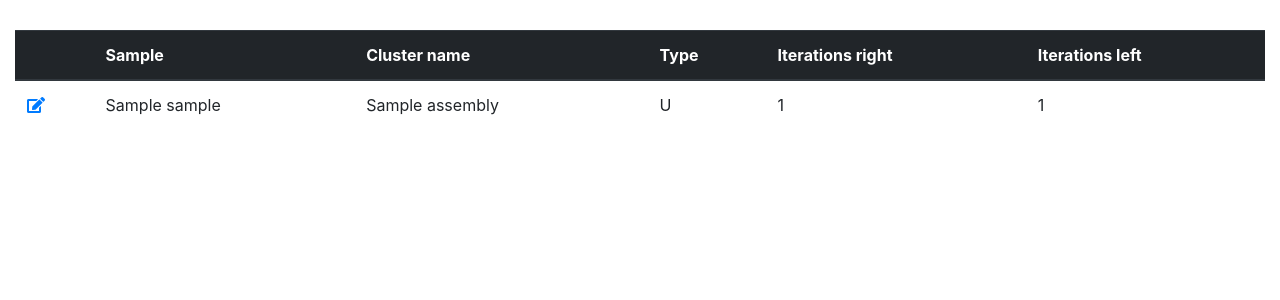
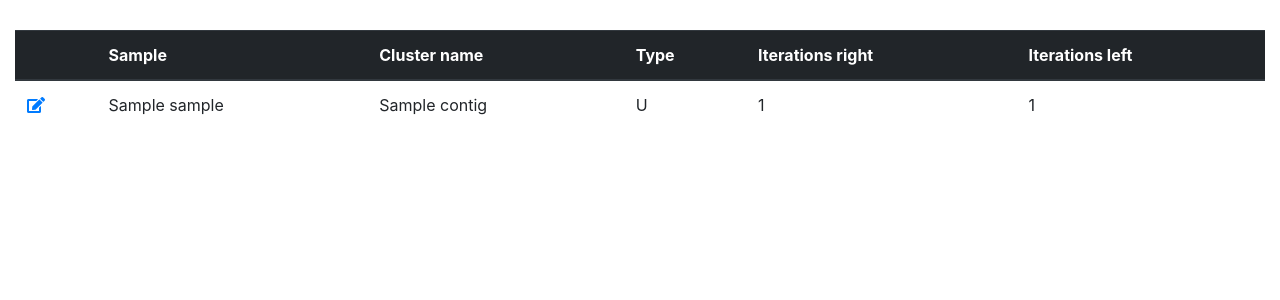
Before and after one commit to bposzewiecka/phaseDancerViewer, a Django app: page /clusters in a window 1280 px wide. Shown: the part 56-356 px from the top of the page. Run offline with Django 3.2, Linux system fonts and the light colour scheme; tables that the repository leaves empty hold one stand-in row (values such as "Sample post"); some libraries are stand-ins or nearby versions.

Commit message:
Changes in model names Assembly  -> Contig

```diff
--- a/clusters/models.py
+++ b/clusters/models.py
@@ -6,19 +6,25 @@
     ('ont', 'PacBio HiFi'),
 ]
 
-class Mapping(models.Model):
-    name = models.CharField(max_length = 20)
+class Reference(models.Model):
+    name = models.CharField(max_length = 20, primary_key = True)
     in_ucsc = models.BooleanField(default = False)
 
+    def __str__(self):
+        return self.name + (' (in UCSC)' if self.in_ucsc else '')
+
+    class Meta:
+        ordering = ['name']
+
 class PhaseDancerData(models.Model):
-    iterations_right = models.IntegerField(default = 0, null = True, blank = True)
-    iterations_left = models.IntegerField(default = 0, null = True, blank = True)
-    igv_screenshot = models.BooleanField(default = False)
-    browser = models.BooleanField(default = True)
+    iterations_right = models.IntegerField(null = True, blank = True)
+    iterations_left = models.IntegerField(null = True, blank = True)
+    igv_screenshot = models.BooleanField(null = True)
+    browser = models.BooleanField(null = True)
     contig_size = models.IntegerField(null = True, blank = True)
     contig_extension_size = models.IntegerField(null = True, blank = True)
     reference_prefix_to_map_size = models.IntegerField(null = True, blank = True)
-    mappings = models.ManyToManyField(Mapping, blank = True)
+    mappings = models.ManyToManyField(Reference, blank = True)
 
     class Meta:
         abstract = True
@@ -34,8 +40,8 @@
         choices = SEQUENCING_TECHNOLOGIES
     )
 
-class Assembly(PhaseDancerData):
-    start_name = models.CharField(max_length = 50)
+class Contig(PhaseDancerData):
+    name = models.CharField(max_length = 50)
     sample =  models.ForeignKey(Sample, on_delete = models.PROTECT, related_name = 'samples')
 
     ASSEMBLY_TYPES = (
@@ -45,6 +51,42 @@
 
     assembly_type = models.CharField(max_length = 1, choices = ASSEMBLY_TYPES)
 
+    def get_property(self, assembly_prop, sample_prop, default_value):
+        if assembly_prop:
+            return assembly_prop
+
+        if sample_prop:
+            return  sample_prop
+
+        return default_value
+
+    @property
+    def get_iterations_right(self):
+        return self.get_property(self.iterations_right, self.sample.iterations_right, 0)
+
+    @property
+    def get_iterations_left(self):
+        return self.get_property(self.iterations_left, self.sample.iterations_left, 0)
+
+    @property
+    def get_igv_screenshot(self):
+        return self.get_property(self.igv_screenshot, self.sample.igv_screenshot, False)
+
+    @property
+    def get_browser(self):
+        return self.get_property(self.browser, self.sample.browser, False)
+
+    @property
+    def get_contig_size(self):
+        return self.get_property(self.contig_size, self.sample.contig_size, None)
+
+    @property
+    def get_contig_extension_size(self):
+        return self.get_property(self.contig_extension_size, self.sample.contig_extension_size, None)
+
+    @property
+    def get_reference_prefix_to_map_size(self):
+        return self.get_property(self.reference_prefix_to_map_size, self.sample.reference_prefix_to_map_size, None)
 
     def __str__(self):
         return self.name + ' (' + self.sample.name + ')'
--- a/clusters/templates/clusters/clusters.html
+++ b/clusters/templates/clusters/clusters.html
@@ -3,11 +3,7 @@
 
 {% block content %}
 
-<!--<div class="card">
-    <div class="card-header">
-        List of assemblies
-    </div>
--->
+
 <div class="container-fluid">
 
     <table class="table">
@@ -22,25 +18,24 @@
             </tr>
         </thead>
         <tbody>
-                {% for assembly in  assemblies %}
+            {% for contig in  contigs %}
             <tr>
                 <th scope="row">
-                        {% if assembly.assembly_type == "U" %}
-                            <a href="{% url 'assembly' p_id=assembly.id p_number=0 %}"><i class="fas fa-edit"></i></a>
+                    {% if contig.assembly_type == "U" %}
+                        <a href="{% url 'contig' p_id=contig.id p_number=0 %}"><i class="fas fa-edit"></i></a>
                     {% endif %}
                 </th>
-                    <td>{{assembly.sample.name}}</td>
-                    <td>{{assembly.start_name}}</td>
-                    <td>{{assembly.assembly_type}}</td>
-                    <td>{{assembly.iterations_right}}</td>
-                    <td>{{assembly.iterations_left}}</td>
+                <td>{{contig.sample.name}}</td>
+                <td>{{contig.name}}</td>
+                <td>{{contig.assembly_type}}</td>
+                <td>{{contig.iterations_right}}</td>
+                <td>{{contig.iterations_left}}</td>
             </tr>
             {% endfor %}
         </tbody>
     </table>
 
 </div>
-<!--</div>-->
 
 
 {% endblock %}
--- a/clusters/urls.py
+++ b/clusters/urls.py
@@ -6,7 +6,6 @@
 urlpatterns = [
     path('', views.index, name='index'),
     path('clusters', views.clusters, name='clusters'),
-    path('assembly/<int:p_id>/<int:p_number>', views.assembly, name='assembly'),
+    path('contig/<int:p_id>/<int:p_number>', views.contig, name='contig'),
     path('igv', views.igv, name='igv'),
-
 ]
--- a/clusters/views.py
+++ b/clusters/views.py
@@ -1,5 +1,5 @@
 from django.shortcuts import render
-from .models import Assembly
+from .models import Contig
 import yaml
 
 DOWNLOADS = {
@@ -34,7 +34,7 @@
     return render(request, 'clusters/igv.html')
 
 def clusters(request):
-    return render(request, 'clusters/clusters.html', { 'assemblies': Assembly.objects.all()})
+    return render(request, 'clusters/clusters.html', { 'contigs': Contig.objects.all()})
 
 def get_reads(clusters_fn):
     return [ { 'cluster_number': line.split()[0], 'name': line.split()[1]} for line in open( clusters_fn)]
@@ -49,12 +49,12 @@
         selected_cluster = cluster_data['selected']
         return  f'{selected_cluster:03d}'
 
-def assembly(request, p_id, p_number):
-    assembly = Assembly.objects.get(pk = p_id)
+def contig(request, p_id, p_number):
+    contig = Contig.objects.get(pk = p_id)
 
     fn_kwargs = {
-        'sample': assembly.sample.name,
-        'start_name': assembly.start_name,
+        'sample': contig.sample.name,
+        'start_name': contig.name,
         'cl_type': 'nc',
         'cluster': '000',
         'type': 'collapsed',
@@ -76,9 +76,8 @@
 
     paf_fn = PAF_FN.format(**fn_kwargs)
 
-
-    return render(request, 'clusters/assembly.html', {  'assembly': assembly,
-                                                        'ranges': [range(assembly.iterations_right + 1)] ,
+    return render(request, 'clusters/contig.html', {  'contig':  contig,
+                                                        'ranges': [range(contig.get_iterations_right + 1)] ,
                                                         'number': p_number,
                                                         'reads': reads,
                                                         'downloads': downloads,
```
Also changed, not shown: clusters/admin.py (+8 -3 lines), clusters/templates/clusters/contig.html (renamed from clusters/templates/clusters/assembly.html, +31 -10 lines), create_db_objects.py (added, +10 -0 lines), clusters/imports.py (added), clusters/migrations/0001_initial.py, clusters/migrations/0003_auto_20210115_1146.py (deleted), clusters/migrations/0004_assembly_iterations_left.py (deleted). Lines whose indentation alone changed are shown as unchanged.
